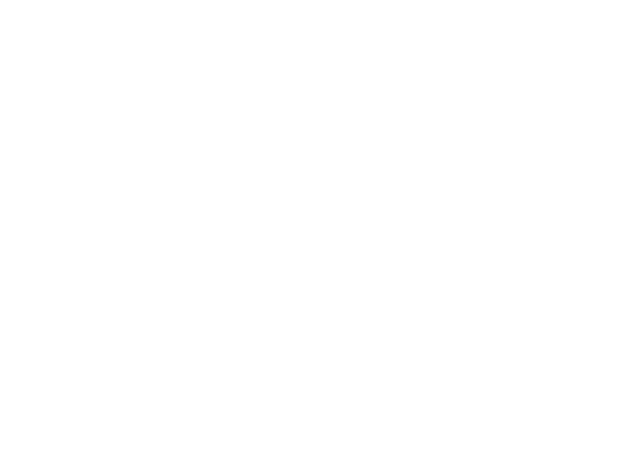
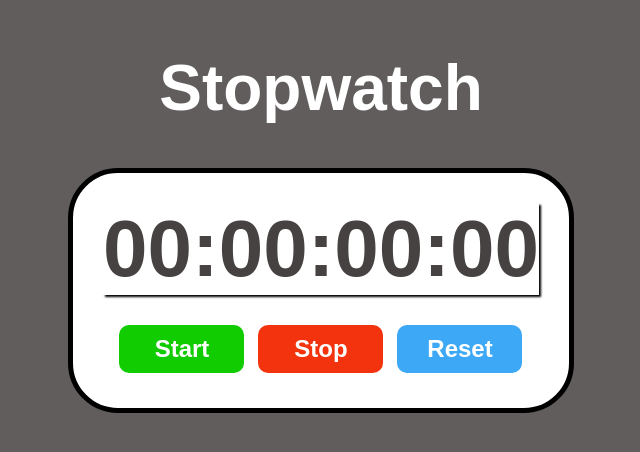
Before and after one commit to ntokozo-SA/stop-Watch, a plain HTML site: page index.html in a window 1280 px wide. Shown: the whole page, without its empty margins (319-959 px from the left). Drawn offline with Linux system fonts and the light colour scheme.

Commit message:
final commit

```diff
--- a/index.html
+++ b/index.html
@@ -7,6 +7,20 @@
     <link rel="stylesheet" href="style.css">
 </head>
 <body>
+
+    <h1 id="myH1">Stopwatch</h1>
+
+    <div id="container">
+        <div id="display">
+            00:00:00:00
+        </div>
+        <div id="controls">
+            <button id="startBtn" onclick="start()">Start</button>
+            <button id="stopBtn" onclick="stop()">Stop</button>
+            <button id="resetBtn" onclick="reset()">Reset</button>
+        </div>
+    </div>
+
     <script src="index.js"></script>
 </body>
 </html>
--- a/index.js
+++ b/index.js
@@ -0,0 +1,52 @@
+const display = document.getElementById("display");
+let timer = null;
+let startTime = 0;
+let elapsedTime = 0;
+let isRunning = false;
+
+function start(){
+
+    if(!isRunning){
+        startTime = Date.now() - elapsedTime;
+        timer = setInterval(update, 10);
+        isRunning = true;
+    }
+}
+
+function stop(){
+
+
+    if(isRunning){
+        clearInterval(timer);
+        elapsedTime = Date.now() - startTime;
+        isRunning = false;
+    }
+}
+
+function reset(){
+    clearInterval(timer);
+    timer = null;
+    startTime = 0;
+    elapsedTime = 0;
+    isRunning = false;
+    display.textContent = "00:00:00:00";
+
+}
+
+function update(){
+
+    const currentTime = Date.now();
+    elapsedTime = currentTime - startTime;
+
+    let hours = Math.floor(elapsedTime / (1000 * 60 * 60));
+    let minutes = Math.floor(elapsedTime / (1000 * 60) % 60);
+    let seconds = Math.floor(elapsedTime / 1000 % 60);
+    let milliseconds = Math.floor((elapsedTime % 1000) / 10);
+
+    hours = String(hours).padStart(2, '0');
+    minutes = String(minutes).padStart(2, '0');
+    seconds = String(seconds).padStart(2, '0');
+    milliseconds = String(milliseconds).padStart(2, '0');
+
+    display.textContent = `${hours}:${minutes}:${seconds}:${milliseconds}`;
+}
--- a/style.css
+++ b/style.css
@@ -0,0 +1,68 @@
+body{
+    display: flex;
+    flex-direction: column;
+    align-items: center;
+    background-color: rgb(97, 93, 93);
+}
+
+#myH1{
+    font-size: 4rem;
+    font-family: Arial, Helvetica, sans-serif;
+    color: white;
+}
+
+#container{
+    display: flex;
+    flex-direction: column;
+    align-items: center;
+    padding: 30px;
+    border: 5px solid black;
+    border-radius: 50px;
+    background-color: rgb(255, 255, 255);
+}
+
+#display{
+    font-size: 5rem;
+    font-family: Arial, Helvetica, sans-serif;
+    font-weight: bold;
+    color: rgb(70, 66, 66);
+    box-shadow: 2px 2px 2px black;
+    margin-bottom: 25px;
+}
+
+#controls button{
+    font-size: 1.5rem;
+    font-weight: bold;
+    padding: 10px 20px;
+    margin: 5px;
+    min-width: 125px;
+    border: none;
+    border-radius: 10px;
+    cursor: pointer;
+    color: white;
+    transition: background-color 0.5s ease;
+}
+
+#startBtn{
+    background-color: hsl(115, 100%, 40%);
+}
+
+#startBtn:hover{
+    background-color: hsl(115, 100%, 30%);
+}
+
+#stopBtn{
+    background-color: hsl(10, 90%, 50%);
+}
+
+#stopBtn:hover{
+    background-color: hsl(10, 90%, 40%);
+}
+
+#resetBtn{
+    background-color: hsl(205, 90%, 60%);
+}
+
+#resetBtn:hover{
+    background-color: hsl(205, 90%, 50%);
+}
```
